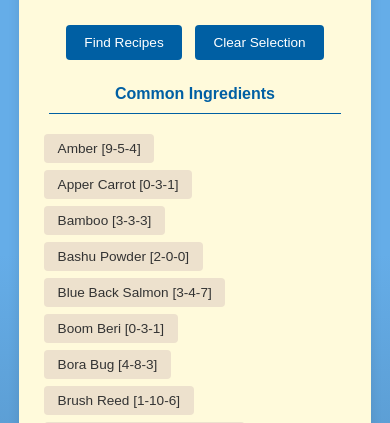
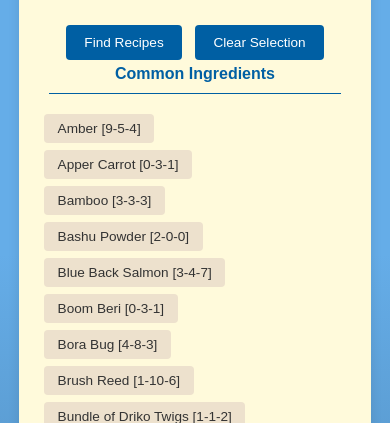
Before and after one commit to billhanscom/ObojimaPotionAlmanac, a Flask app: page / in a window 390 px wide. Shown: the part 168-591 px from the top of the page. Run offline with Flask 3, Linux system fonts and the light colour scheme; some web fonts are replaced.

Commit message:
Add files via upload

```diff
--- a/static/style.css
+++ b/static/style.css
@@ -249,6 +249,10 @@ font-size:1em;
 margin-bottom:20px
 }
 
+    h3 {
+        margin-top: -10px
+    }
+
 .ingredient-button, .button-group, .potion-header, h5 {
 font-size:.85em;
 }
```
